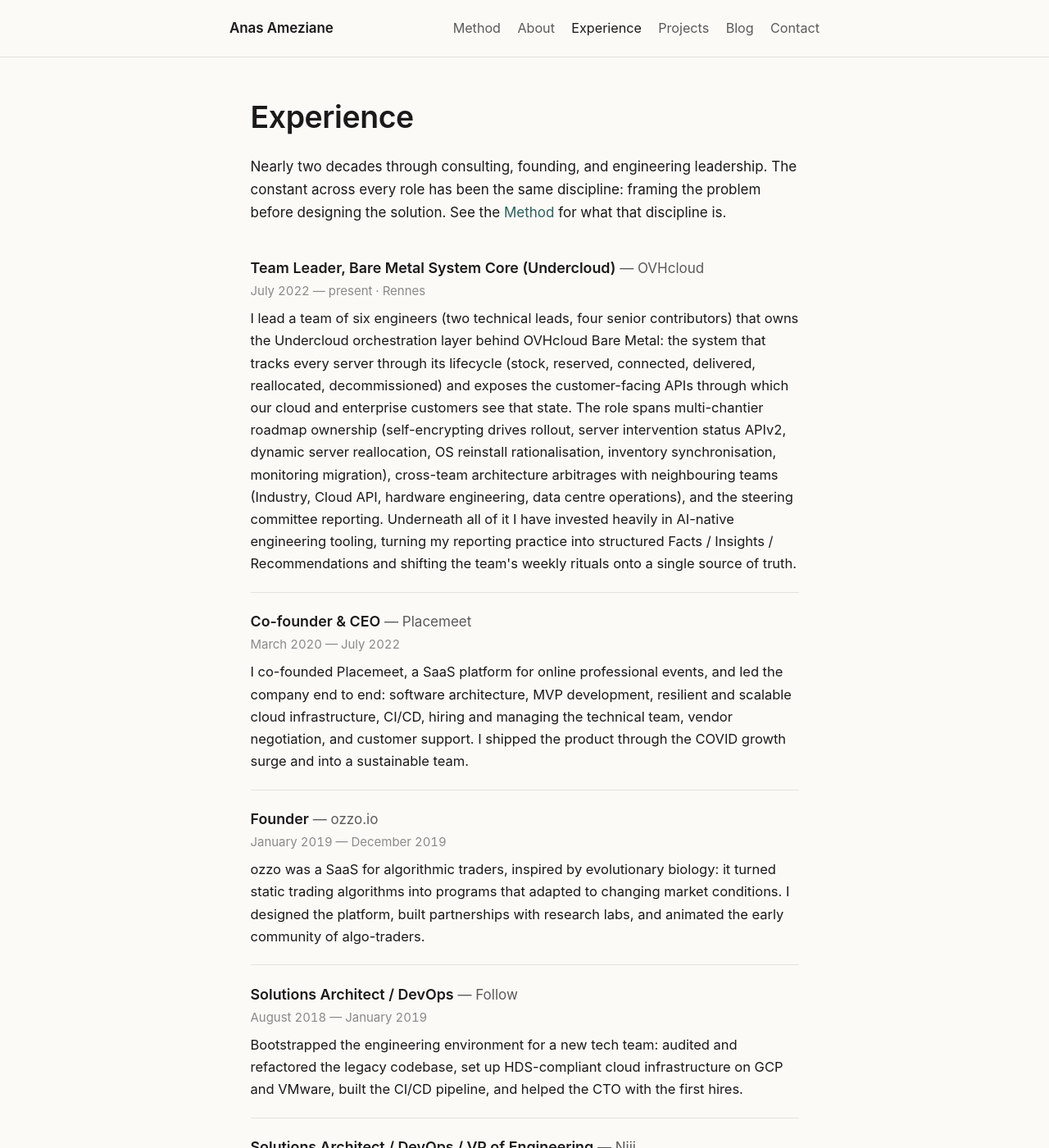
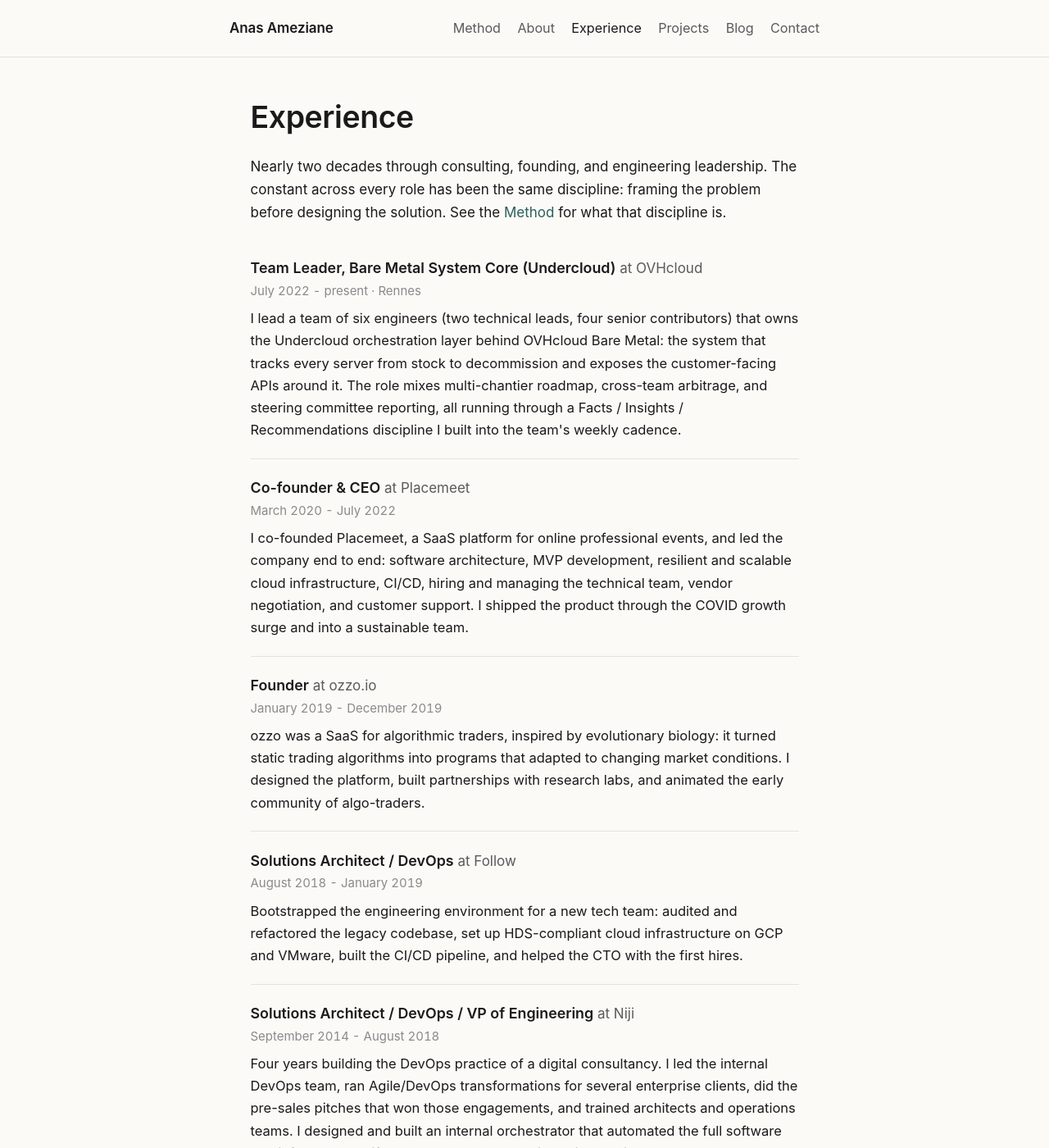
Before and after one commit to anasdox/anasdox.github.io, a Jekyll site: the page built from experience.md, in a window 1280 px wide and 1400 px high. Shown: the whole window at 82% size. Built offline with Jekyll 4.4.1, drawn with Linux system fonts in a browser that asks for light colours; some of the changed text lies outside the part shown.

Commit message:
Tighten OVHcloud entry; purge em dashes from rendered content
experience.md: condense the OVHcloud paragraph from a 17-line dense
listing into 8 lines that keep team scale, scope, and the FIR anchor.
The detailed breakdown of chantiers and boundary teams stays in
projects.md where the block depth is the point.

Em dash purge across rendered files:
- experience.md timeline spans: "— OrgName" -> "at OrgName",
  date ranges " — " -> " - "
- _layouts/default.html page <title>: " — " separator -> " · "
- _config.yml comment: cosmetic

Em dashes read as an LLM tell and clash with the site's
earned-and-calm tone. ASCII separators or natural words from now on.

Co-Authored-By: Claude Opus 4.7 (1M context) <noreply@anthropic.com>

```diff
--- a/_config.yml
+++ b/_config.yml
@@ -1,4 +1,4 @@
-# Jekyll config — GitHub Pages user site
+# Jekyll config - GitHub Pages user site
 title: Anas Ameziane
 tagline: I help engineering teams spend more time framing the problem than building the solution.
 description: >-
--- a/_layouts/default.html
+++ b/_layouts/default.html
@@ -3,7 +3,7 @@
 <head>
   <meta charset="utf-8">
   <meta name="viewport" content="width=device-width, initial-scale=1">
-  <title>{% if page.title %}{{ page.title }} — {{ site.title }}{% else %}{{ site.title }}{% endif %}</title>
+  <title>{% if page.title %}{{ page.title }} · {{ site.title }}{% else %}{{ site.title }}{% endif %}</title>
   <meta name="description" content="{{ page.description | default: site.description }}">
   <link rel="stylesheet" href="{{ '/assets/css/style.css' | relative_url }}">
   <link rel="alternate" type="application/atom+xml" title="{{ site.title }}" href="{{ '/feed.xml' | relative_url }}">
--- a/experience.md
+++ b/experience.md
@@ -14,32 +14,24 @@ discipline is.
 
   <li>
     <span class="role">Team Leader, Bare Metal System Core (Undercloud)</span>
-    <span class="org">— OVHcloud</span>
-    <span class="dates">July 2022 — present · Rennes</span>
+    <span class="org">at OVHcloud</span>
+    <span class="dates">July 2022 - present · Rennes</span>
     <p>
       I lead a team of six engineers (two technical leads, four senior
       contributors) that owns the Undercloud orchestration layer behind
-      OVHcloud Bare Metal: the system that tracks every server through
-      its lifecycle (stock, reserved, connected, delivered, reallocated,
-      decommissioned) and exposes the customer-facing APIs through which
-      our cloud and enterprise customers see that state. The role spans
-      multi-chantier roadmap ownership (self-encrypting drives rollout,
-      server intervention status APIv2, dynamic server reallocation,
-      OS reinstall rationalisation, inventory synchronisation,
-      monitoring migration), cross-team architecture arbitrages with
-      neighbouring teams (Industry, Cloud API, hardware engineering,
-      data centre operations), and the steering committee reporting.
-      Underneath all of it I have invested heavily in AI-native
-      engineering tooling, turning my reporting practice into
-      structured Facts / Insights / Recommendations and shifting the
-      team's weekly rituals onto a single source of truth.
+      OVHcloud Bare Metal: the system that tracks every server from
+      stock to decommission and exposes the customer-facing APIs around
+      it. The role mixes multi-chantier roadmap, cross-team arbitrage,
+      and steering committee reporting, all running through a Facts /
+      Insights / Recommendations discipline I built into the team's
+      weekly cadence.
     </p>
   </li>
 
   <li>
     <span class="role">Co-founder &amp; CEO</span>
-    <span class="org">— Placemeet</span>
-    <span class="dates">March 2020 — July 2022</span>
+    <span class="org">at Placemeet</span>
+    <span class="dates">March 2020 - July 2022</span>
     <p>
       I co-founded Placemeet, a SaaS platform for online professional
       events, and led the company end to end: software architecture,
@@ -52,8 +44,8 @@ discipline is.
 
   <li>
     <span class="role">Founder</span>
-    <span class="org">— ozzo.io</span>
-    <span class="dates">January 2019 — December 2019</span>
+    <span class="org">at ozzo.io</span>
+    <span class="dates">January 2019 - December 2019</span>
     <p>
       ozzo was a SaaS for algorithmic traders, inspired by evolutionary
       biology: it turned static trading algorithms into programs that
@@ -65,8 +57,8 @@ discipline is.
 
   <li>
     <span class="role">Solutions Architect / DevOps</span>
-    <span class="org">— Follow</span>
-    <span class="dates">August 2018 — January 2019</span>
+    <span class="org">at Follow</span>
+    <span class="dates">August 2018 - January 2019</span>
     <p>
       Bootstrapped the engineering environment for a new tech team:
       audited and refactored the legacy codebase, set up HDS-compliant
@@ -77,8 +69,8 @@ discipline is.
 
   <li>
     <span class="role">Solutions Architect / DevOps / VP of Engineering</span>
-    <span class="org">— Niji</span>
-    <span class="dates">September 2014 — August 2018</span>
+    <span class="org">at Niji</span>
+    <span class="dates">September 2014 - August 2018</span>
     <p>
       Four years building the DevOps practice of a digital consultancy.
       I led the internal DevOps team, ran Agile/DevOps transformations
@@ -92,8 +84,8 @@ discipline is.
 
   <li>
     <span class="role">Lead Developer &amp; Automation Engineer</span>
-    <span class="org">— SII (Orange, Ouest-France, Envivio, France Telecom R&amp;D)</span>
-    <span class="dates">2007 — 2014</span>
+    <span class="org">at SII (Orange, Ouest-France, Envivio, France Telecom R&amp;D)</span>
+    <span class="dates">2007 - 2014</span>
     <p>
       Seven years building automation frameworks and web platforms for
       large French enterprises: MOOC platforms, R&amp;D portals,
```
